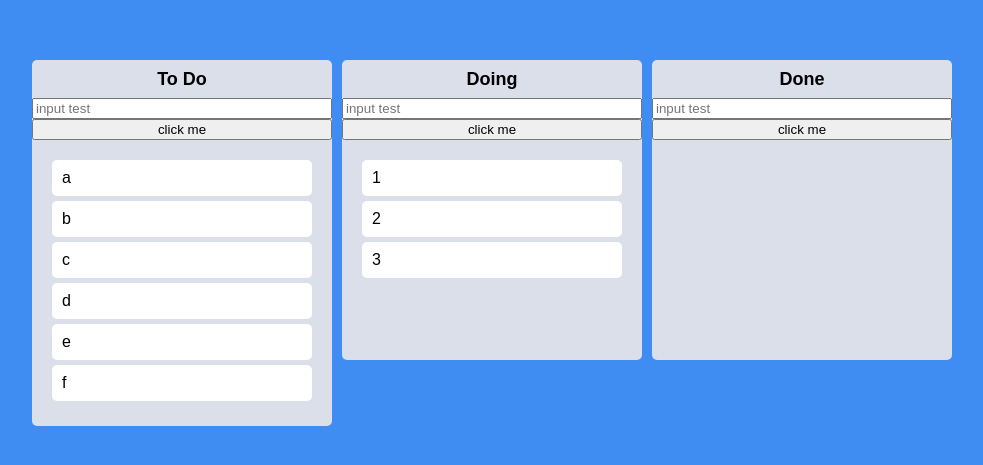
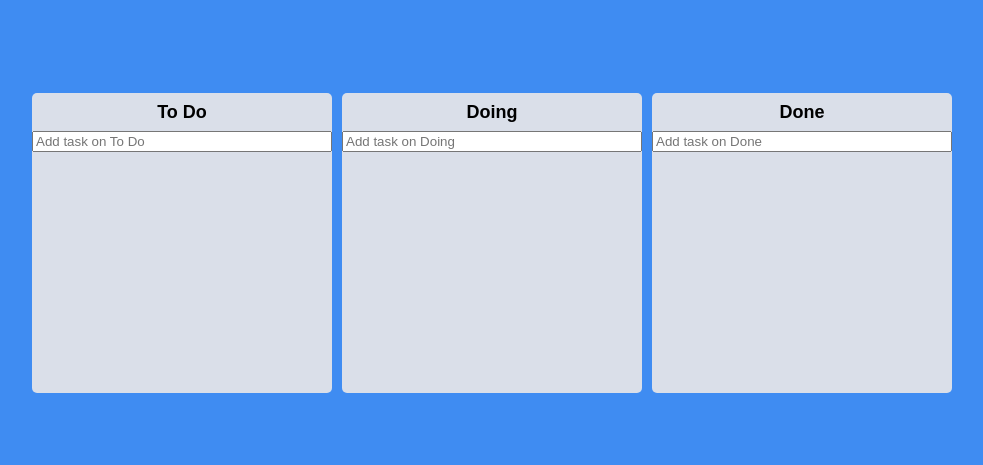
Before and after one commit to kkuyu/react-master-class-trello, a React (Create React App) app: page / in a window 1280 px wide. Shown: the part 157-622 px from the top of the page, without its empty margins (148-1131 px from the left). Built offline with nearby package versions, Linux system fonts and the light colour scheme; a web font is replaced by a local one.

Commit message:
Task Objects

```diff
--- a/package.json
+++ b/package.json
@@ -13,6 +13,7 @@
     "react": "^18.1.0",
     "react-beautiful-dnd": "^13.1.0",
     "react-dom": "^18.1.0",
+    "react-hook-form": "^7.33.1",
     "react-scripts": "5.0.1",
     "recoil": "^0.7.2",
     "styled-components": "^5.3.5",
--- a/src/Components/Board.tsx
+++ b/src/Components/Board.tsx
@@ -1,7 +1,8 @@
-import { useRef } from "react";
+import { useForm } from "react-hook-form";
 import { Droppable } from "react-beautiful-dnd";
 import styled from "styled-components";
 import DraggableCard from "./DraggableCard";
+import { ITodo } from "../atom";
 
 const Wrapper = styled.div`
   display: flex;
@@ -33,26 +34,38 @@
   transition: background-color 0.3s ease-in-out;
 `;
 
+const Form = styled.form`
+  width: 100%;
+  input {
+    width: 100%;
+  }
+`;
+
 interface IBoardProps {
-  toDos: string[];
+  toDos: ITodo[];
   boardId: string;
 }
 
+interface IForm {
+  toDo: string;
+}
+
 function Board({ toDos, boardId }: IBoardProps) {
-  const inputRef = useRef<HTMLInputElement>(null);
-  const onClick = () => {
-    inputRef.current?.focus();
+  const { register, setValue, handleSubmit } = useForm<IForm>();
+  const onValid = ({ toDo }: IForm) => {
+    setValue("toDo", "");
   };
   return (
     <Wrapper>
       <Title>{boardId}</Title>
-      <input type="text" ref={inputRef} placeholder="input test" />
-      <button onClick={onClick}>click me</button>
+      <Form onSubmit={handleSubmit(onValid)}>
+        <input {...register("toDo", { required: true })} type="text" placeholder={`Add task on ${boardId}`} />
+      </Form>
       <Droppable droppableId={boardId}>
         {(provided, snapshot) => (
           <Area ref={provided.innerRef} isDraggingOver={snapshot.isDraggingOver} isDraggingFromThis={Boolean(snapshot.draggingFromThisWith)} {...provided.droppableProps}>
             {toDos.map((toDo, index) => (
-              <DraggableCard key={toDo} index={index} toDo={toDo} />
+              <DraggableCard key={toDo.id} index={index} toDoId={toDo.id} toDoText={toDo.text} />
             ))}
             {provided.placeholder}
           </Area>
--- a/src/Components/DraggableCard.tsx
+++ b/src/Components/DraggableCard.tsx
@@ -11,16 +11,17 @@
 `;
 
 interface IDraggableCardProps {
-  toDo: string;
+  toDoId: number;
+  toDoText: string;
   index: number;
 }
 
-function DraggableCard({ toDo, index }: IDraggableCardProps) {
+function DraggableCard({ toDoId, toDoText, index }: IDraggableCardProps) {
   return (
-    <Draggable key={toDo} draggableId={toDo} index={index}>
+    <Draggable key={toDoId} draggableId={toDoId.toString()} index={index}>
       {(provided, snapshot) => (
         <Card ref={provided.innerRef} isDragging={snapshot.isDragging} {...provided.dragHandleProps} {...provided.draggableProps}>
-          {toDo}
+          {toDoText}
         </Card>
       )}
     </Draggable>
--- a/src/atom.tsx
+++ b/src/atom.tsx
@@ -1,14 +1,19 @@
-import { atom, selector } from "recoil";
+import { atom } from "recoil";
+
+export interface ITodo {
+  id: number;
+  text: string;
+}
 
 interface IToDoState {
-  [key: string]: string[];
+  [key: string]: ITodo[];
 }
 
 export const toDoState = atom<IToDoState>({
   key: "toDo",
   default: {
-    "To Do": ["a", "b", "c", "d", "e", "f"],
-    Doing: ["1", "2", "3"],
+    "To Do": [],
+    Doing: [],
     Done: [],
   },
 });
```
Also changed, not shown: 1 other file (tests, documents, lock files or other folders).
